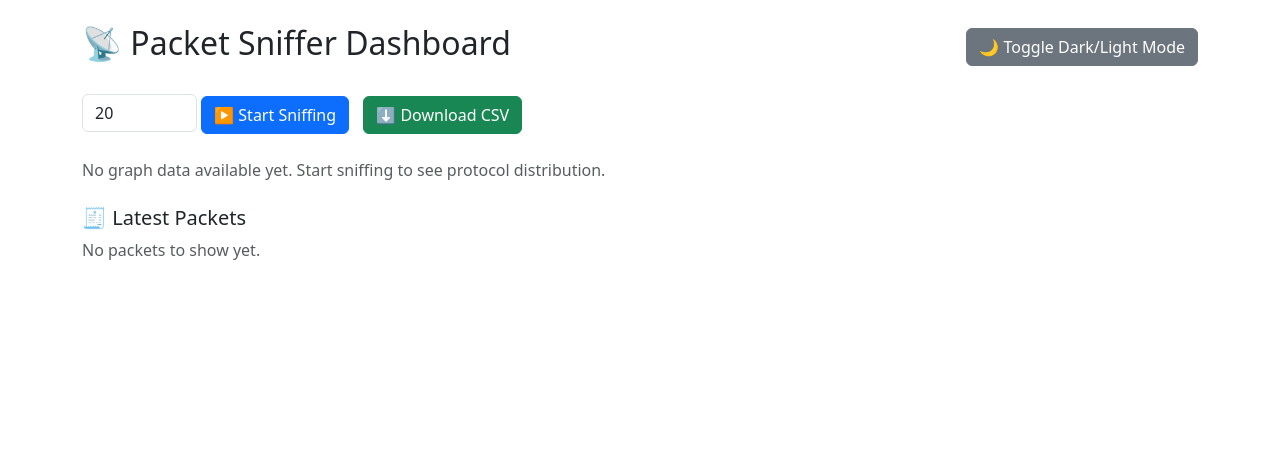
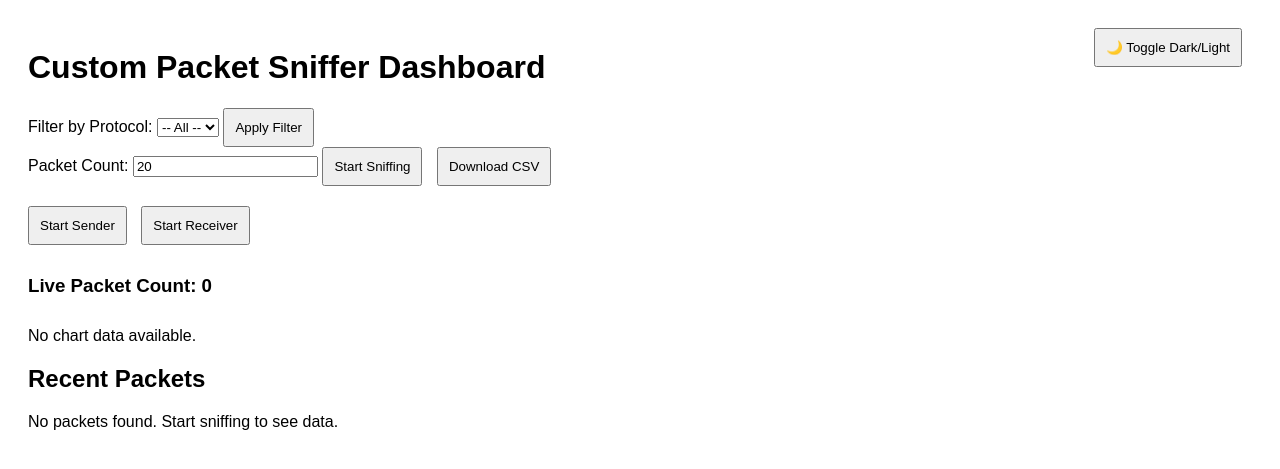
Before and after one commit to vissu2002/Custom-Packets-Sniffets, a Flask app: page / in a window 1280 px wide. Shown: the top 469 px of the page. Run offline with Flask 3, Linux system fonts and the light colour scheme; parts of the project's set-up code (start-up, migrations or seed data) failed here and were passed over; some libraries are stand-ins or nearby versions.

Commit message:
index.html

```diff
--- a/templates/index.html
+++ b/templates/index.html
@@ -4,78 +4,126 @@
     <meta charset="UTF-8">
     <title>Packet Sniffer Dashboard</title>
     <script src="https://cdn.plot.ly/plotly-latest.min.js"></script>
-    <link href="https://cdn.jsdelivr.net/npm/bootstrap@5.3.3/dist/css/bootstrap.min.css" rel="stylesheet">
     <style>
-        body.dark-mode {
+        body {
+            font-family: Arial, sans-serif;
+            padding: 20px;
+            transition: background-color 0.5s, color 0.5s;
+        }
+
+        .dark-mode {
             background-color: #121212;
+            color: #ffffff;
+        }
+
+        table {
+            width: 100%;
+            border-collapse: collapse;
+            margin-top: 20px;
+        }
+
+        th, td {
+            padding: 8px;
+            border: 1px solid #ccc;
+        }
+
+        th {
+            background-color: #007BFF;
             color: white;
         }
 
-        .toggle-switch {
-            float: right;
-            margin: 10px;
+        .button-group {
+            margin-top: 20px;
         }
 
-        .table-dark-mode {
-            background-color: #1f1f1f;
-            color: white;
+        button {
+            padding: 10px;
+            margin-right: 10px;
+            cursor: pointer;
+        }
+
+        .toggle-mode {
+            float: right;
+            margin-bottom: 10px;
+        }
+
+        #chart-container {
+            margin-top: 30px;
+        }
+
+        h3 {
+            margin-top: 30px;
+        }
+
+        #status-message {
+            font-weight: bold;
+            color: green;
+            margin-top: 15px;
         }
     </style>
 </head>
 <body>
-    <div class="container mt-4">
-        <div class="d-flex justify-content-between align-items-center">
-            <h2>📡 Packet Sniffer Dashboard</h2>
-            <button onclick="toggleMode()" class="btn btn-secondary">🌙 Toggle Dark/Light Mode</button>
+    <button class="toggle-mode" onclick="toggleMode()">🌙 Toggle Dark/Light</button>
+    <h1>Custom Packet Sniffer Dashboard</h1>
+
+    <!-- Filter Form (GET) -->
+    <form method="get" action="/">
+        <label for="protocol_filter">Filter by Protocol:</label>
+        <select name="protocol_filter" id="protocol_filter">
+            <option value="">-- All --</option>
+            <option value="TCP">TCP</option>
+            <option value="UDP">UDP</option>
+            <option value="ICMP">ICMP</option>
+        </select>
+        <button type="submit">Apply Filter</button>
+    </form>
+
+    <!-- Sniffer Form (POST) -->
+    <form method="post" action="/start-sniff" onsubmit="return showSniffMessage();">
+        <label for="packet_count">Packet Count:</label>
+        <input type="number" name="packet_count" id="packet_count" value="20" min="1">
+        <button type="submit">Start Sniffing</button>
+        <a href="/download-csv"><button type="button">Download CSV</button></a>
+    </form>
+
+    <!-- Status Message -->
+    <div id="status-message">
+        {% if success_message %}
+            {{ success_message }}
+        {% endif %}
     </div>
 
-        <!-- Flash Messages -->
-        {% with messages = get_flashed_messages(with_categories=true) %}
-            {% if messages %}
-                <div class="mt-3">
-                    {% for category, message in messages %}
-                        <div class="alert alert-{{ category }}">{{ message }}</div>
-                    {% endfor %}
-                </div>
-            {% endif %}
-        {% endwith %}
-
-        <!-- Buttons -->
-        <div class="mt-4">
-            <form method="post" action="/start-sniff" style="display:inline-block;">
-                <input type="number" name="packet_count" value="20" min="1" max="500" class="form-control d-inline-block w-auto" required>
-                <button type="submit" class="btn btn-primary">▶️ Start Sniffing</button>
-            </form>
-            <form method="get" action="/download-csv" style="display:inline-block; margin-left: 10px;">
-                <button type="submit" class="btn btn-success">⬇️ Download CSV</button>
-            </form>
+    <!-- Sender & Receiver -->
+    <div class="button-group">
+        <button onclick="startSender()">Start Sender</button>
+        <button onclick="startReceiver()">Start Receiver</button>
     </div>
 
-        <!-- Plotly Chart -->
-        <div class="mt-4">
+    <!-- Live Packet Count -->
+    <div>
+        <h3>Live Packet Count: <span id="packet-count">0</span></h3>
+    </div>
+
+    <!-- Chart -->
+    <div id="chart-container">
         {% if graphJSON %}
-                <div id="protocol-bar-chart"></div>
         <script>
-                    let fig = {{ graphJSON | safe }};
-                    Plotly.newPlot('protocol-bar-chart', fig.data || [fig], fig.layout || {});
+            var graphData = {{ graphJSON | safe }};
+            Plotly.newPlot('chart-container', graphData.data, graphData.layout);
         </script>
         {% else %}
-                <p class="text-muted">No graph data available yet. Start sniffing to see protocol distribution.</p>
+        <p>No chart data available.</p>
         {% endif %}
     </div>
 
     <!-- Table -->
-        <div class="mt-4">
-
-
-            <h5>🧾 Latest Packets</h5>
+    <h2>Recent Packets</h2>
     {% if packets %}
-                <div class="table-responsive">
-                    <table class="table table-bordered" id="packet-table">
+    <table>
         <thead>
             <tr>
-                                {% for key in packets[0].keys() %}
-                                    <th>{{ key }}</th>
+                {% for col in packets[0].keys() %}
+                    <th>{{ col }}</th>
                 {% endfor %}
             </tr>
         </thead>
@@ -89,21 +137,44 @@
             {% endfor %}
         </tbody>
     </table>
-                </div>
     {% else %}
-                <p class="text-muted">No packets to show yet.</p>
+    <p>No packets found. Start sniffing to see data.</p>
     {% endif %}
-        </div>
-    </div>
 
+    <!-- JS Functions -->
     <script>
         function toggleMode() {
-            document.body.classList.toggle('dark-mode');
-            const table = document.getElementById("packet-table");
-            if (table) {
-                table.classList.toggle('table-dark-mode');
+            document.body.classList.toggle("dark-mode");
         }
+
+        function startSender() {
+            fetch('/start-sender')
+                .then(response => response.text())
+                .then(data => alert(data));
         }
+
+        function startReceiver() {
+            fetch('/start-receiver')
+                .then(response => response.text())
+                .then(data => alert(data));
+        }
+
+        function updatePacketCount() {
+            fetch('/packet-count')
+                .then(response => response.json())
+                .then(data => {
+                    document.getElementById('packet-count').innerText = data.count;
+                });
+        }
+
+        function showSniffMessage() {
+            const count = document.getElementById('packet_count').value;
+            const msgDiv = document.getElementById('status-message');
+            msgDiv.innerText = `${count} packets captured successfully`;
+            return true; // Allow form submission
+        }
+
+        setInterval(updatePacketCount, 1000);
     </script>
 </body>
 </html>
```
Lines whose indentation alone changed are shown as unchanged.
